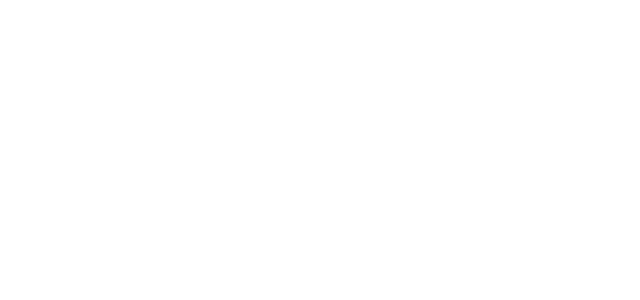
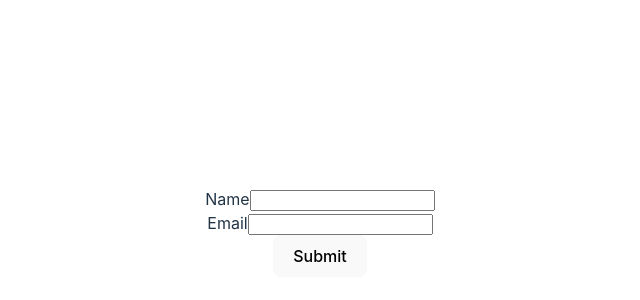
Before and after one commit to TusharMagdum1510/users, a React (Vite) app: page / in a window 1280 px wide. Shown: the part 168-468 px from the top of the page, without its empty margins (320-960 px from the left). Built offline with nearby package versions, Linux system fonts and the light colour scheme.

Commit message:
added UserForm component

```diff
--- a/src/App.tsx
+++ b/src/App.tsx
@@ -1,12 +1,24 @@
-import './App.css'
+import { useState } from "react";
+import "./App.css";
+import UserForm from "./UserForm";
+
+export interface UsersType {
+  name: string;
+  email: string;
+}
 
 function App() {
+  const [users, setUsers] = useState<UsersType[]>([]);
+
+  const onUserAdd = (user:UsersType) => {
+    setUsers([...users, user]);
+  };
 
   return (
     <>
-
+      <UserForm onUserAdd={onUserAdd} />
     </>
-  )
+  );
 }
 
-export default App
+export default App;
```
